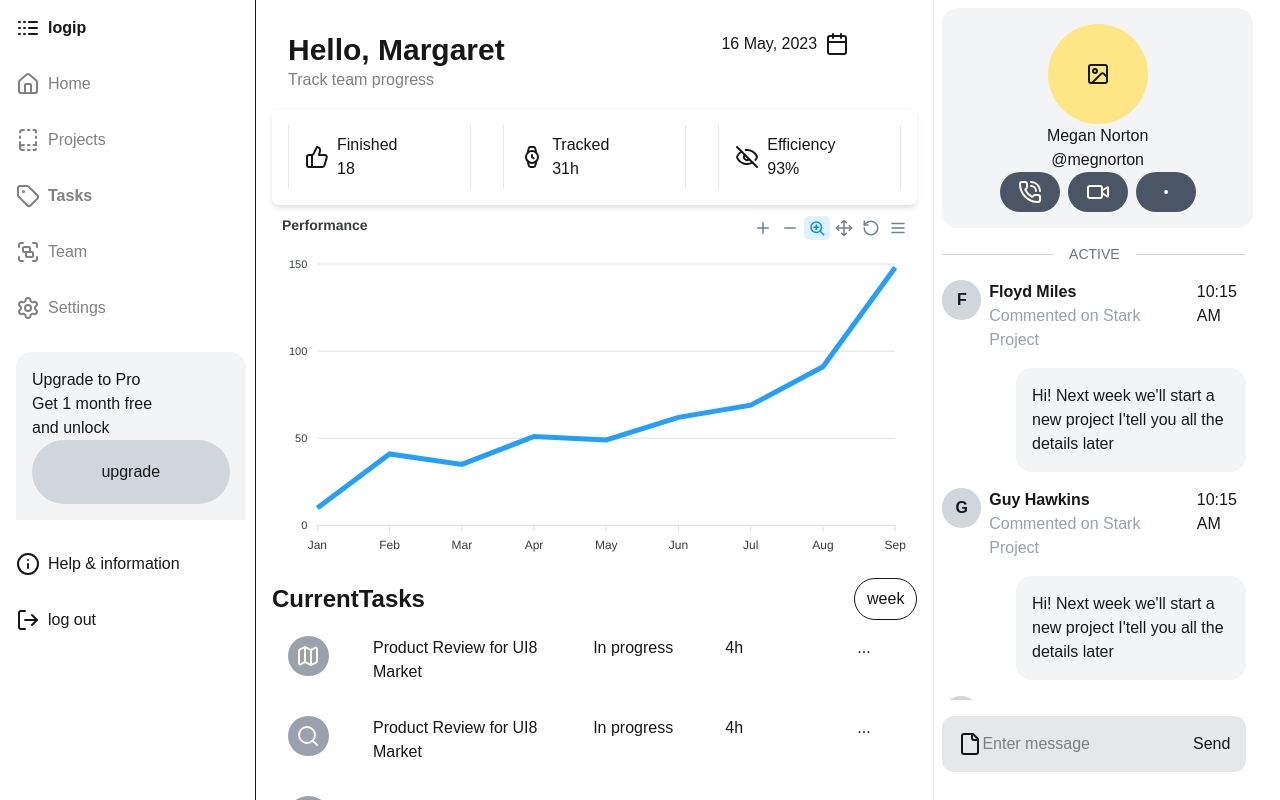
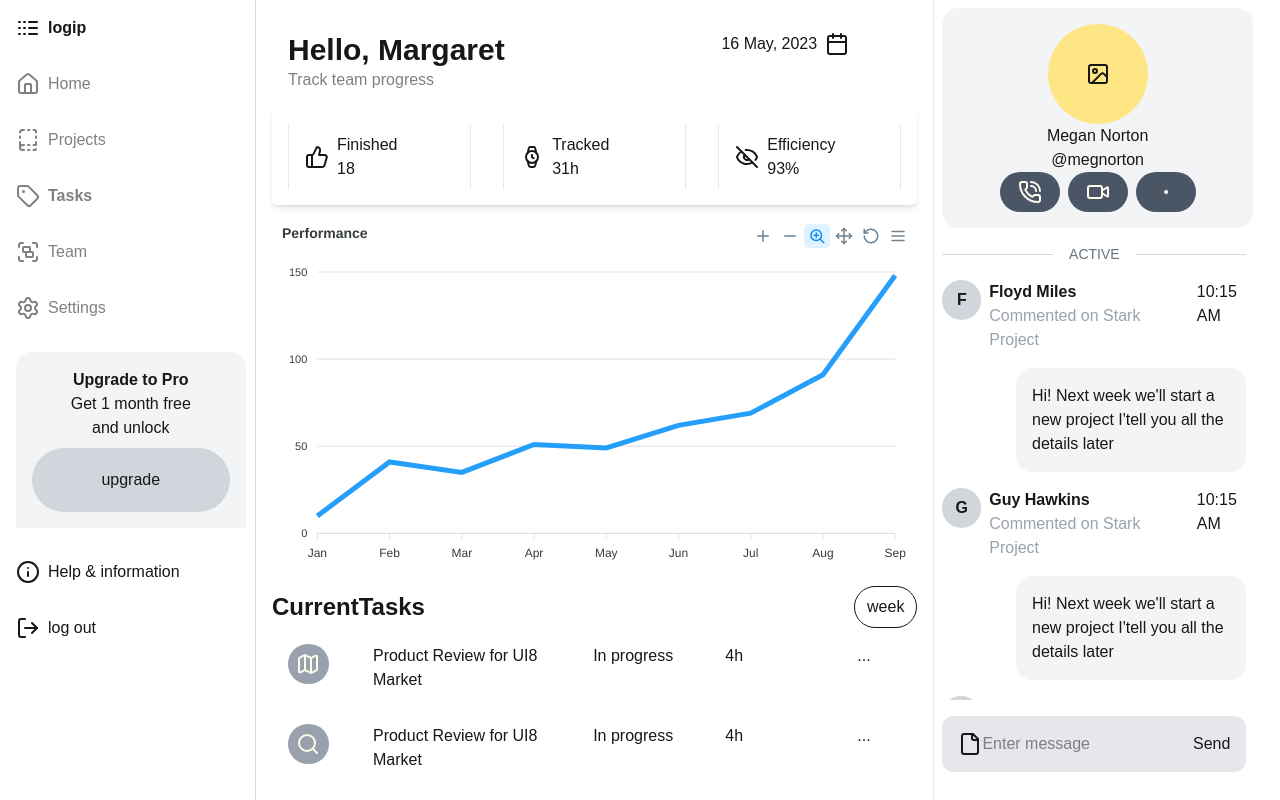
Before and after one commit to kksingh9/react-appss, a Next.js app: page / in a window 1280 px wide. Built offline with nearby package versions, Linux system fonts and the light colour scheme.

Commit message:
minor changes

```diff
--- a/components/graph.js
+++ b/components/graph.js
@@ -28,7 +28,7 @@ const LineChart = () => {
   };
 
   return (
-    <div id="chart" className="mt-2">
+    <div id="chart" >
       <ReactApexChart options={options} series={series} type="line" height={350} />
     </div>
   );
--- a/components/sidebar.js
+++ b/components/sidebar.js
@@ -4,7 +4,7 @@ import { LogsIcon } from "lucide-react";
 const Sidebar = () => {
   return (
     <>
-    <div className=" w-[100%] border-r-1 h-full">
+      <div className=" w-[100%] border-r-1 h-full border-gray-300">
         <div className="flex p-4 gap-2">
           <span>
             <LogsIcon />
@@ -13,17 +13,30 @@ const Sidebar = () => {
         </div>
 
         {sidesData.map((item) => (
-        <div key={item.data} className={`flex gap-2 p-4 text-[gray] ${item.data ==="Tasks" ? "font-bold":""}`}>
+          <div
+            key={item.data}
+            className={`flex gap-2 p-4 text-[gray] ${
+              item.data === "Tasks" ? "font-bold" : ""
+            }`}
+          >
             <span>{item.icons}</span>
             <span>{item.data}</span>
           </div>
         ))}
 
         <div className="m-4 flex flex-col justify-center w-[90%] bg-gray-100 p-4 rounded-t-2xl">
-        <span>Upgrade to Pro</span>
+          <div className="flex justify-center">
+            <span className="font-bold">Upgrade to Pro</span>
+          </div>
+          <div className="flex justify-center">
             <span>Get 1 month free</span>
+          </div>
+          <div className="flex justify-center">
             <span>and unlock</span>
-        <span className="p-5 border-0 bg-gray-300 rounded-[50px] flex justify-center">upgrade</span>
+          </div>
+          <span className="p-5 border-0 bg-gray-300 rounded-[50px] flex justify-center mt-2">
+            upgrade
+          </span>
         </div>
 
         {sideFooter.map((item) => (
--- a/components/tracking.js
+++ b/components/tracking.js
@@ -2,7 +2,7 @@ import { trackData } from "@/constants/sidebarData";
 
 const Tracking = () => {
   return (
-    <div className="flex w-full shadow-md rounded-md bg-white border-t-1 border-gray-50 ">
+    <div className="flex w-full shadow-md rounded-md bg-white border-t-1 border-gray-50 mb-4 ">
       {trackData.map((item, index) => (
         <div
           key={`${index}ff`}
```
Lines whose indentation alone changed are shown as unchanged.
